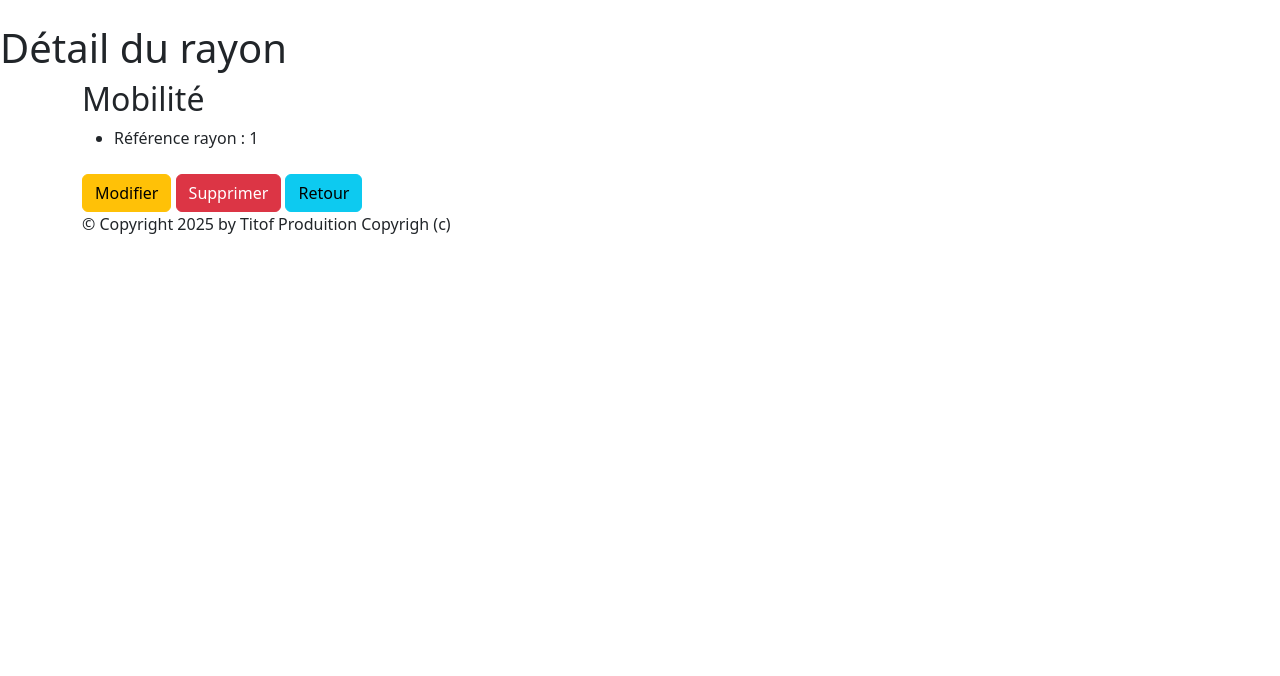
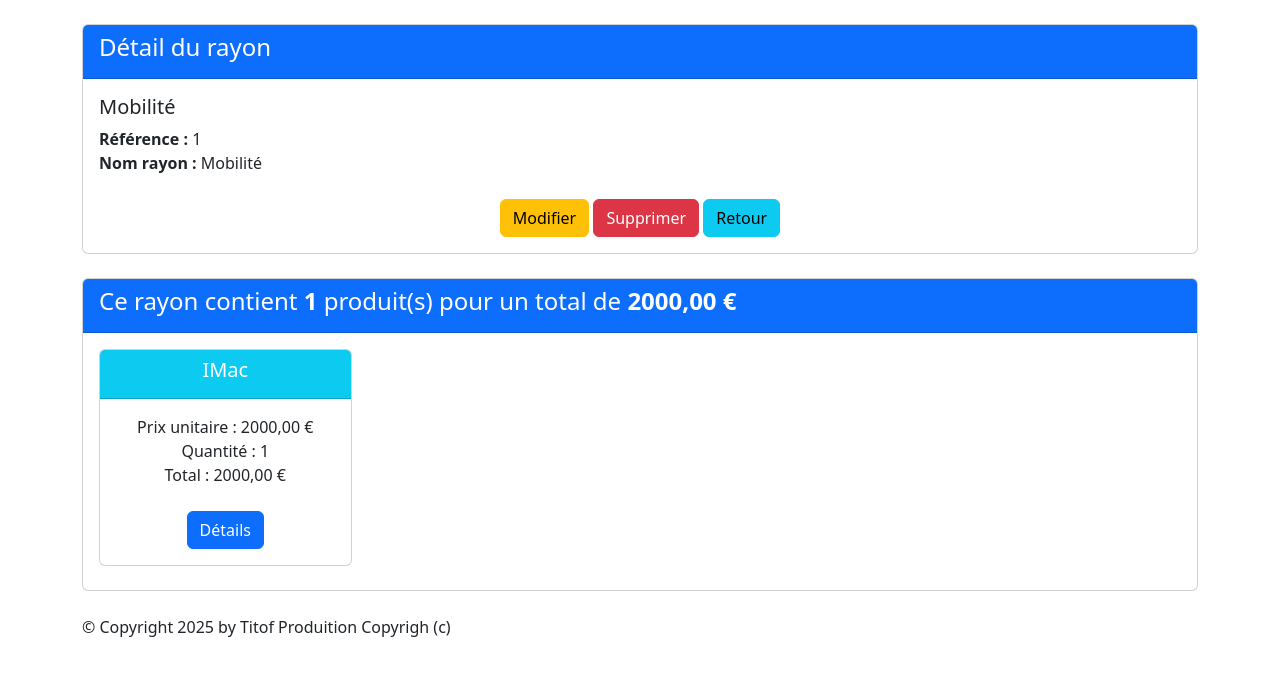
Before and after one commit to J-Bailly/ProgrammationAvancee, a Django app: page /monApp/rayon/1/ in a window 1280 px wide. Shown: the part 56-732 px from the top of the page. Run offline with Django 5.2, Linux system fonts and the light colour scheme; data comes from the database, SQL or seed files in the repository; both versions use the stored data as it was after the commit; some libraries are stand-ins or nearby versions.

Commit message:
fin page 11 td4

```diff
--- a/TutoDjango/TutoDjango/settings.py
+++ b/TutoDjango/TutoDjango/settings.py
@@ -41,6 +41,7 @@ INSTALLED_APPS = [
     'monApp',
     'debug_toolbar',
     'bootstrap5',
+    'django_extensions',
 ]
 
 MIDDLEWARE = [
--- a/TutoDjango/monApp/templates/monApp/detail_rayon.html
+++ b/TutoDjango/monApp/templates/monApp/detail_rayon.html
@@ -1,16 +1,51 @@
 {% extends 'monApp/base.html' %}
-
-{% block menu %}
-<h1>{{titremenu}}</h1>
+{% block contenu %}
+<div class="card mb-4">
+        <div class="card-header bg-primary text-white">
+            <h4>Détail du rayon</h4>
+        </div>
+        <div class="card-body">
+            <h5 class="card-title">{{ rayon.nomRayon }}</h5>
+            <ul class="list-unstyled">
+                <li><strong>Référence :</strong> {{ rayon.idRayon }}</li>
+                <li><strong>Nom rayon :</strong> {{ rayon.nomRayon }}</li>
+            </ul>
+            <div class="car-footer text-center">
+                <a href="{% url 'chng_rayon' rayon.idRayon %}" class="btn btn-warning mt-2">Modifier</a>
+                <a href="{% url 'dlt_rayon' rayon.idRayon %}" class="btn btn-danger mt-2">Supprimer</a>
+                <a href="{% url 'lst_rayons'%}" class="btn btn-info mt-2">Retour</a>
+            </div>
+        </div>
+    </div>
+    <div class="card mb-4">
+        <div class="card-header bg-primary text-white">
+            <h4>Ce rayon contient <strong> {{total_nb_produit}} </strong> produit(s) pour un total de
+            <strong>{{total_rayon|floatformat:2 }} € </strong></h4>
+        </div>
+        <div class="card-body">
+            <div class="row">
+                {% if prdts_dt %}
+                {% for data in prdts_dt %}
+                <div class="col-sm-3">
+                    <div class="card mb-2 text-center">
+                        <div class="card-header bg-info text-white">
+                            <h5 class="card-title">{{ data.produit.intituleProd }}</h5>
+                        </div>
+                        <div class="card-body">
+                            <ul class="list-unstyled">
+                                <li>Prix unitaire : {{data.prix_unitaire }} € </li>
+                                <li>Quantité : {{data.qte }} </li>
+                                <li>Total : {{ data.total_produit}} €</li>
+                            </ul>
+                            <a href="{% url 'dtl_prdt' data.produit.refProd %}" class="btn btn-primary mt-2">Détails</a>
+                        </div>
+                    </div>
+                </div>
+            {% endfor %}
+            </div
+            {% else %}
+                <p> class="text-muted">Aucun produit trouvé pour cette catégorie.</p>
+            {% endif %}
+        </div>
+    </div>
 {% endblock %}
-
-{% block contenu %}
-<h2>{{ rayon.nomRayon }}</h2>
-
-<ul>
-    <li>Référence rayon : {{rayon.idRayon }} </li>
-</ul>
-    <a href="{% url 'chng_rayon' rayon.idRayon %}" class="btn btn-warning mt-2">Modifier</a>
-    <a href="{% url 'dlt_rayon' rayon.idRayon %}" class="btn btn-danger mt-2">Supprimer</a>
-    <a href="{% url 'lst_rayons'%}" class="btn btn-info mt-2">Retour</a>
-{% endblock %}
--- a/TutoDjango/monApp/views.py
+++ b/TutoDjango/monApp/views.py
@@ -8,14 +8,16 @@ from django.http import Http404, HttpResponse, JsonResponse
 from django.urls import reverse_lazy
 
 from .forms import ContactUsForm, ProduitForm, CategorieForm, RayonForm, StatusForm
-from .models import Produit, Categorie, Rayon, Status
+from .models import Contenir, Produit, Categorie, Rayon, Status
 from django.views.generic import *
 from django.contrib.auth.views import *
 from django.contrib.auth.models import User
 from django.contrib.auth import *
 from django.core.mail import send_mail
 from django.shortcuts import redirect
-from django.db.models import Count
+from django.db.models import Count, Prefetch
+from django.utils.decorators import method_decorator
+from django.contrib.auth.decorators import login_required
 
 
 def accueil(request,param):
@@ -95,8 +97,14 @@ class ProduitListView(ListView):
     template_name = "monApp/list_produits.html"
     context_object_name = "prdts"
 
-    # def get_queryset(self ) :
-    #     return Produit.objects.order_by("prixUnitaireProd")
+    def get_queryset(self):
+        # Surcouche pour filtrer les résultats en fonction de la recherche
+        # Récupérer le terme de recherche depuis la requête GET
+        query = self.request.GET.get('search')
+        if query:
+            return Produit.objects.filter(intituleProd__icontains=query).select_related('categorie').select_related('status')
+        # Charge les catégories et les statuts en même temps
+        return Produit.objects.select_related('categorie').select_related('status')
 
     def get_context_data(self, **kwargs):
         context = super(ProduitListView, self).get_context_data(**kwargs)
@@ -113,6 +121,16 @@ class ProduitDetailView(DetailView):
         context['titremenu'] = "Détail du produit"
         return context
 
+@method_decorator(login_required(login_url='/monApp/login/'), name='dispatch')
+class ProduitCreateView(CreateView):
+    model = Produit
+    form_class=ProduitForm
+    template_name = "monApp/create_produit.html"
+
+    def form_valid(self, form: BaseModelForm) -> HttpResponse:
+        prdt = form.save()
+        return redirect('dtl_prdt', prdt.refProd)
+
 def ProduitCreate(request):
     if request.method == 'POST':
         form = ProduitForm(request.POST)
@@ -123,15 +141,7 @@ def ProduitCreate(request):
         form = ProduitForm()
     return render(request, "monApp/create_produit.html", {'form': form})
 
-class ProduitCreateView(CreateView):
-    model = Produit
-    form_class=ProduitForm
-    template_name = "monApp/create_produit.html"
-
-    def form_valid(self, form: BaseModelForm) -> HttpResponse:
-        prdt = form.save()
-        return redirect('dtl_prdt', prdt.refProd)
-
+@method_decorator(login_required(login_url='/monApp/login/'), name='dispatch')
 class ProduitUpdateView(UpdateView):
     model = Produit
     form_class=ProduitForm
@@ -154,6 +164,7 @@ def ProduitUpdate(request, pk):
         form = ProduitForm(instance=prdt)
     return render(request,'monApp/update_produit.html', {'form': form})
 
+@method_decorator(login_required(login_url='/monApp/login/'), name='dispatch')
 class ProduitDeleteView(DeleteView):
     model = Produit
     template_name = "monApp/delete_produit.html"
@@ -169,12 +180,21 @@ def produit_delete(request, pk):
     # pas besoin de « else » ici. Si c'est une demande GET, continuez simplement
     return render(request, 'monApp/delete_produit.html', {'object': prdt})
 
+
+
+
+
 class CategorieListView(ListView):
     model = Categorie
     template_name = "monApp/list_categories.html"
     context_object_name = "ctgrs"
 
     def get_queryset(self):
+        # Surcouche pour filtrer les résultats en fonction de la recherche
+        # Récupérer le terme de recherche depuis la requête GET
+        query = self.request.GET.get('search')
+        if query:
+            return Categorie.objects.filter(nomCat__icontains=query)
         # Annoter chaque catégorie avec le nombre de produits liés
         return Categorie.objects.annotate(nb_produits=Count('categorie'))
 
@@ -198,6 +218,16 @@ class CategorieDetailView(DetailView):
         context['prdts'] = self.object.categorie.all()
         return context
 
+@method_decorator(login_required(login_url='/monApp/login/'), name='dispatch')
+class CategorieCreateView(CreateView):
+    model = Categorie
+    form_class= CategorieForm
+    template_name = "monApp/create_categorie.html"
+
+    def form_valid(self, form: BaseModelForm) -> HttpResponse:
+        ctgr = form.save()
+        return redirect('dtl_ctgr', ctgr.idCat)
+
 def CategorieCreate(request):
     if request.method == 'POST':
         form = CategorieForm(request.POST)
@@ -208,15 +238,7 @@ def CategorieCreate(request):
         form = ProduitForm()
     return render(request, "monApp/create_categorie.html", {'form': form})
 
-class CategorieCreateView(CreateView):
-    model = Categorie
-    form_class= CategorieForm
-    template_name = "monApp/create_categorie.html"
-
-    def form_valid(self, form: BaseModelForm) -> HttpResponse:
-        ctgr = form.save()
-        return redirect('dtl_ctgr', ctgr.idCat)
-
+@method_decorator(login_required(login_url='/monApp/login/'), name='dispatch')
 class CategorieUpdateView(UpdateView):
     model = Categorie
     form_class=CategorieForm
@@ -239,6 +261,7 @@ def CategorieUpdate(request, pk):
         form = CategorieForm(instance=ctgr)
     return render(request,'monApp/update_categorie.html', {'form': form})
 
+@method_decorator(login_required(login_url='/monApp/login/'), name='dispatch')
 class CategorieDeleteView(DeleteView):
     model = Categorie
     template_name = "monApp/delete_categorie.html"
@@ -263,6 +286,15 @@ class StatusListView(ListView):
     template_name = "monApp/list_status.html"
     context_object_name = "status"
 
+    def get_queryset(self):
+        # Surcouche pour filtrer les résultats en fonction de la recherche
+        # Récupérer le terme de recherche depuis la requête GET
+        query = self.request.GET.get('search')
+        if query:
+            return Status.objects.filter(lbStatus__icontains=query)
+        # Annoter chaque status avec le nombre de produits liés
+        return Status.objects.annotate(nb_produits=Count('status'))
+
     def get_context_data(self, **kwargs):
         context = super(StatusListView, self).get_context_data(**kwargs)
         context['titremenu'] = "Liste des statuts"
@@ -273,10 +305,25 @@ class StatusDetailView(DetailView):
     template_name = "monApp/detail_status.html"
     context_object_name = "status"
 
+    def get_queryset(self):
+        # Annoter chaque catégorie avec le nombre de produits liés
+        return Status.objects.annotate(nb_produits=Count('status'))
+
     def get_context_data(self, **kwargs):
         context = super(StatusDetailView, self).get_context_data(**kwargs)
         context['titremenu'] = "Détail du statut"
+        context['prdts'] = self.object.status.all()
         return context
+
+@method_decorator(login_required(login_url='/monApp/login/'), name='dispatch')
+class StatusCreateView(CreateView):
+    model = Status
+    form_class= StatusForm
+    template_name = "monApp/create_status.html"
+
+    def form_valid(self, form: BaseModelForm) -> HttpResponse:
+        status = form.save()
+        return redirect('dtl_status', status.idStatus)
 
 def StatusCreate(request):
     if request.method == 'POST':
@@ -288,15 +335,7 @@ def StatusCreate(request):
         form = StatusForm()
     return render(request, "monApp/create_status.html", {'form': form})
 
-class StatusCreateView(CreateView):
-    model = Status
-    form_class= StatusForm
-    template_name = "monApp/create_status.html"
-
-    def form_valid(self, form: BaseModelForm) -> HttpResponse:
-        status = form.save()
-        return redirect('dtl_status', status.idStatus)
-
+@method_decorator(login_required(login_url='/monApp/login/'), name='dispatch')
 class StatusUpdateView(UpdateView):
     model = Status
     form_class=StatusForm
@@ -319,6 +358,7 @@ def StatusUpdate(request, pk):
         form = StatusForm(instance=status)
     return render(request,'monApp/update_status.html', {'form': form})
 
+@method_decorator(login_required(login_url='/monApp/login/'), name='dispatch')
 class StatusDeleteView(DeleteView):
     model = Status
     template_name = "monApp/delete_status.html"
@@ -343,9 +383,26 @@ class RayonListView(ListView):
     template_name = "monApp/list_rayons.html"
     context_object_name = "rayons"
 
+    def get_queryset(self):
+        # Surcouche pour filtrer les résultats en fonction de la recherche
+        # Récupérer le terme de recherche depuis la requête GET
+        query = self.request.GET.get('search')
+        if query:
+            return Rayon.objects.filter(nomRayon__icontains=query).prefetch_related(Prefetch("rayon", queryset=Contenir.objects.select_related("Produit")))
+        # Précharge tous les "contenir" de chaque rayon,
+        # et en même temps le produit de chaque contenir
+        return Rayon.objects.prefetch_related(Prefetch("rayon", queryset=Contenir.objects.select_related("Produit")))
+
     def get_context_data(self, **kwargs):
-        context = super(RayonListView, self).get_context_data(**kwargs)
-        context['titremenu'] = "Liste des rayons"
+        context = super().get_context_data(**kwargs)
+        context['titremenu'] = "Liste de mes rayons"
+        ryns_dt = []
+        for rayon in context['rayons']:
+            total = 0
+            for contenir in rayon.rayon.all():
+                total += contenir.Produit.prixUnitaireProd * contenir.Qte
+            ryns_dt.append({'rayon': rayon, 'total_stock': total})
+        context['ryns_dt'] = ryns_dt
         return context
 
 class RayonDetailView(DetailView):
@@ -356,7 +413,33 @@ class RayonDetailView(DetailView):
     def get_context_data(self, **kwargs):
         context = super(RayonDetailView, self).get_context_data(**kwargs)
         context['titremenu'] = "Détail du rayon"
+        prdts_dt = []
+        total_rayon = 0
+        total_nb_produit = 0
+
+        for contenir in self.object.rayon.all():
+            total_produit = contenir.Produit.prixUnitaireProd * contenir.Qte
+            prdts_dt.append({ 'produit': contenir.Produit,
+                             'qte': contenir.Qte,
+                             'prix_unitaire': contenir.Produit.prixUnitaireProd,
+                             'total_produit': total_produit})
+
+            total_rayon += total_produit
+            total_nb_produit += contenir.Qte
+        context['prdts_dt'] = prdts_dt
+        context['total_rayon'] = total_rayon
+        context['total_nb_produit'] = total_nb_produit
         return context
+
+@method_decorator(login_required(login_url='/monApp/login/'), name='dispatch')
+class RayonCreateView(CreateView):
+    model = Rayon
+    form_class= RayonForm
+    template_name = "monApp/create_rayon.html"
+
+    def form_valid(self, form: BaseModelForm) -> HttpResponse:
+        rayon = form.save()
+        return redirect('dtl_rayon', rayon.idRayon)
 
 def RayonCreate(request):
     if request.method == 'POST':
@@ -368,15 +451,7 @@ def RayonCreate(request):
         form = RayonForm()
     return render(request, "monApp/create_rayon.html", {'form': form})
 
-class RayonCreateView(CreateView):
-    model = Rayon
-    form_class= RayonForm
-    template_name = "monApp/create_rayon.html"
-
-    def form_valid(self, form: BaseModelForm) -> HttpResponse:
-        rayon = form.save()
-        return redirect('dtl_rayon', rayon.idRayon)
-
+@method_decorator(login_required(login_url='/monApp/login/'), name='dispatch')
 class RayonUpdateView(UpdateView):
     model = Rayon
     form_class=RayonForm
@@ -399,6 +474,7 @@ def RayonUpdate(request, pk):
         form = RayonForm(instance=rayon)
     return render(request,'monApp/update_rayon.html', {'form': form})
 
+@method_decorator(login_required(login_url='/monApp/login/'), name='dispatch')
 class RayonDeleteView(DeleteView):
     model = Rayon
     template_name = "monApp/delete_rayon.html"
```
Also changed, not shown: TutoDjango/monApp/templates/monApp/detail_status.html (+43 -14 lines), TutoDjango/monApp/templates/monApp/list_categories.html (+8 -0 lines), TutoDjango/monApp/templates/monApp/list_produits.html (+8 -0 lines), TutoDjango/monApp/templates/monApp/list_rayons.html (+16 -6 lines), TutoDjango/monApp/templates/monApp/list_status.html (+10 -0 lines), requirements.txt (+7 -1 lines), README.txt, TutoDjango/db.sqlite3 (added), 1 other file.
